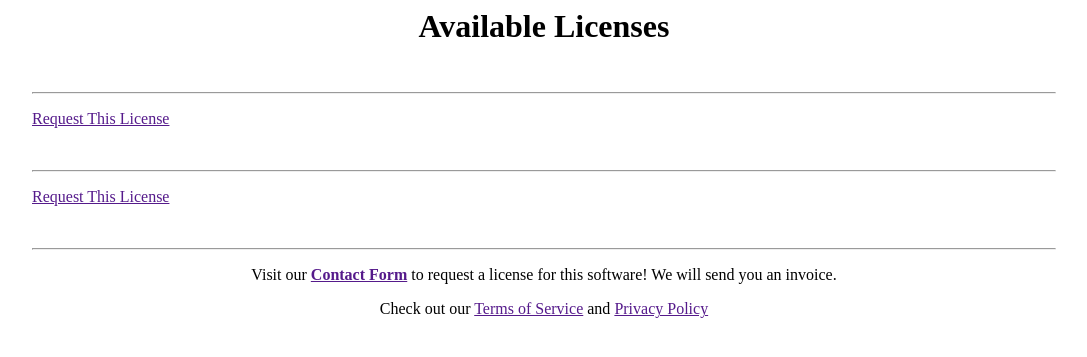
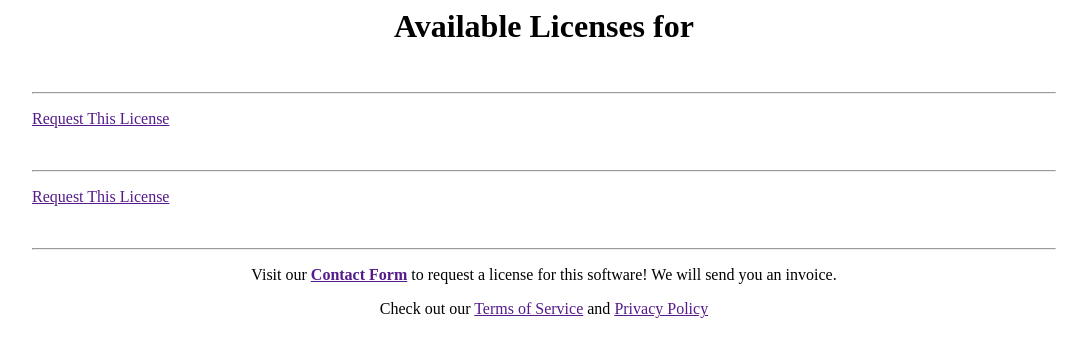
Before and after one commit to zelon88/License_Chooser, a PHP site: page /License_Chooser_UI-2.php in a window 1280 px wide. Shown: the top 357 px of the page, without its empty margins (96-1183 px from the left). Run offline with PHP 8.4, Linux system fonts and the light colour scheme; data that the repository does not hold is empty.

Commit message:
v0.8 - Add $chosenApplication variable to UI-2, add config.php comments.
-v0.8.
-Add $chosenApplication variable to UI-2.
-Add comments to config.php.

```diff
--- a/License_Chooser_Core.php
+++ b/License_Chooser_Core.php
@@ -27,7 +27,7 @@ else require_once ('config.php');
 
 // / -----------------------------------------------------------------------------------
 // / The following code defined variables for the session.
-$Version = 'v0.7';
+$Version = 'v0.8';
 $bsdAvailable = $mitAvailable = $availableLicensesEcho = FALSE;
 $bsdEcho = "<p>This software is not currently available with a BSD License, but keep checking back! Special licensing may also be available upon request.</p>";
 $mitEcho = "<p>This software is not currently available with an MIT License, but keep checking back! Special licensing may also be available upon request.</p>";
@@ -38,6 +38,7 @@ $mitEcho = "<p>This software is not currently available with an MIT License, but
 if (isset($_POST['LicenseSubmit'])) {
     foreach ($applicationChoices as $key=>$applicationChoice) {
       if ($applicationChoice[0] == $_POST['ApplicationChoices']) {
+        $chosenApplication = $applicationChoice[0];
         $bsdAvailable = $applicationChoice[1];
         $mitAvailable = $applicationChoice[2];
         $bsdPrice = $applicationChoice[3];
--- a/License_Chooser_UI-2.php
+++ b/License_Chooser_UI-2.php
@@ -1,7 +1,7 @@
 <?php include_once('header.php'); ?>
 
 <div style="text-align:center; float:center;">
-  <h1>Available Licenses</h1>
+  <h1>Available Licenses for <?php echo $chosenApplication; ?></h1>
 
   <h3><?php echo $availableLicensesEcho; ?></h3>
 </div>
```
Also changed, not shown: License_Chooser_Changelog.txt.
